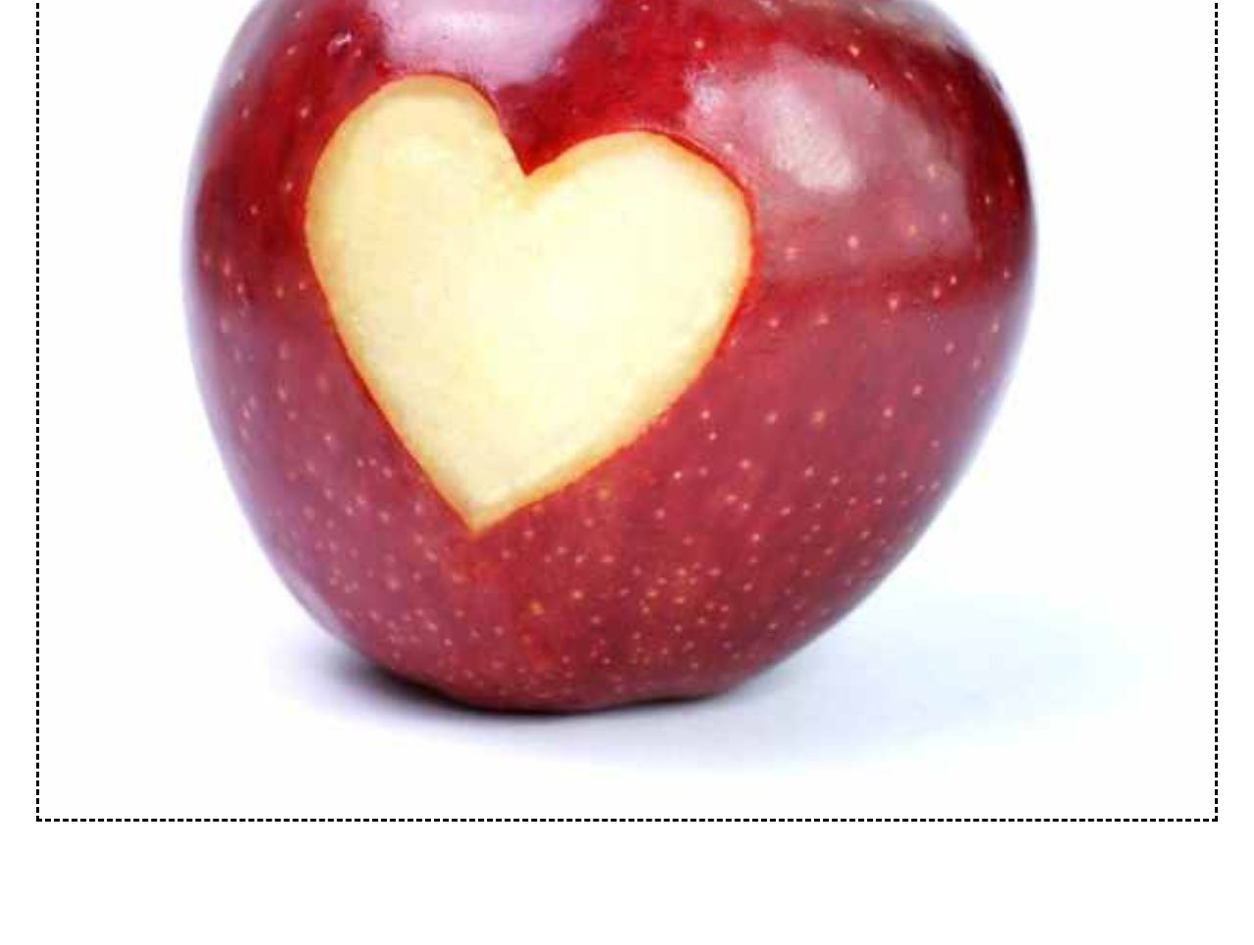
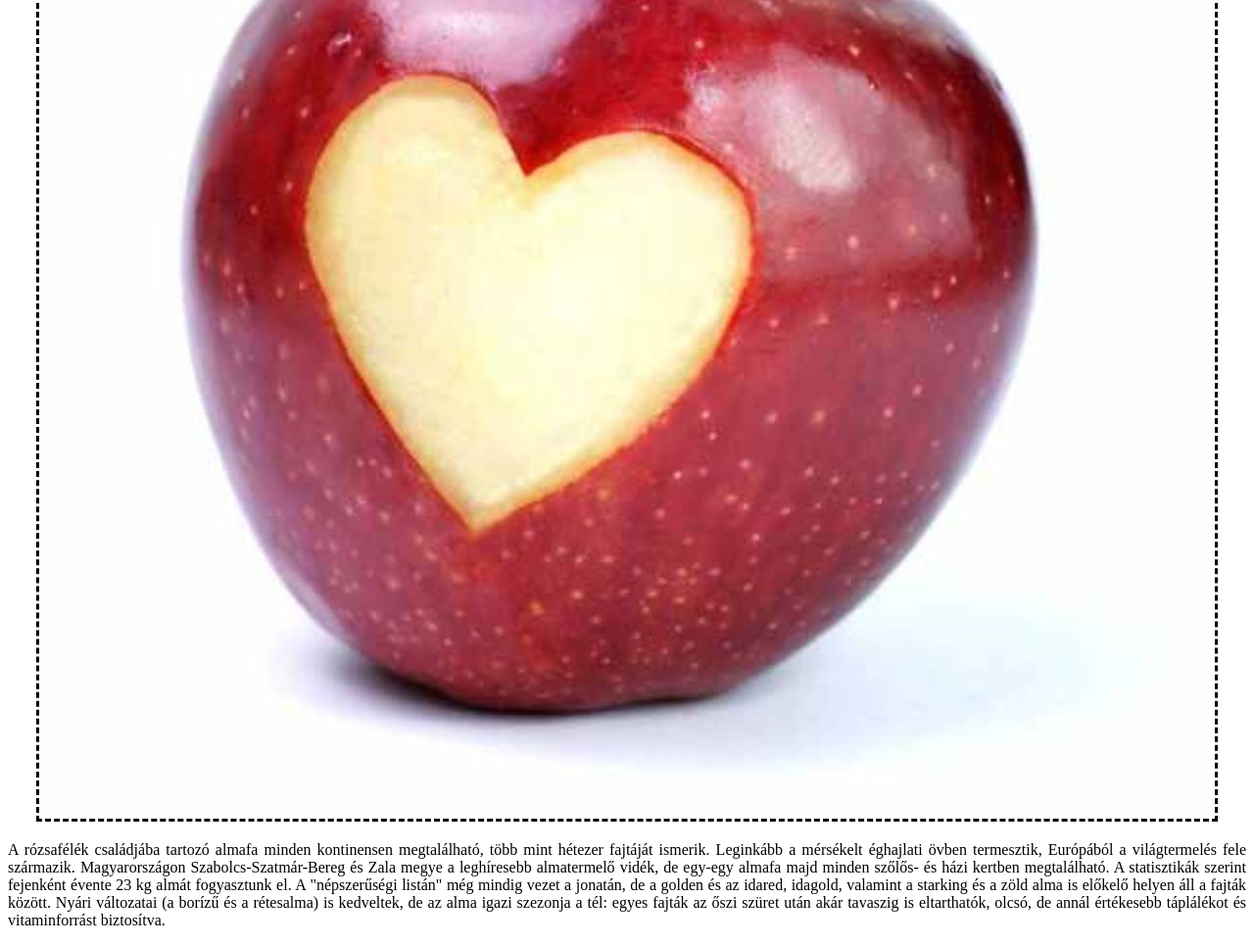
Before and after one commit to dekanypatriikk/alma, a plain HTML site: page index.html in a window 1280 px wide. Shown: the part 447-1412 px from the top of the page at 98% size. Before the commit the page ends 1298 px from the top, so only its background shows below. Drawn offline with Linux system fonts and the light colour scheme.

Commit message:
almakeplinkeles

```diff
--- a/index.html
+++ b/index.html
@@ -10,7 +10,10 @@
 <body>
     <h1>Az alma</h1>
     <div>
-        <img src="alma.jpg" alt="alma" id="alma">
+        <a href="https://flavonklub.bitrix24.site/alma/"><img src="alma.jpg" alt="alma" id="alma"></a>
     </div>
+    <p>
+        A rózsafélék családjába tartozó almafa minden kontinensen megtalálható, több mint hétezer fajtáját ismerik. Leginkább a mérsékelt éghajlati övben termesztik, Európából a világtermelés fele származik. Magyarországon Szabolcs-Szatmár-Bereg és Zala megye a leghíresebb almatermelő vidék, de egy-egy almafa majd minden szőlős- és házi kertben megtalálható. A statisztikák szerint fejenként évente 23 kg almát fogyasztunk el. A "népszerűségi listán" még mindig vezet a jonatán, de a golden és az idared, idagold, valamint a starking és a zöld alma is előkelő helyen áll a fajták között. Nyári változatai (a borízű és a rétesalma) is kedveltek, de az alma igazi szezonja a tél: egyes fajták az őszi szüret után akár tavaszig is eltarthatók, olcsó, de annál értékesebb táplálékot és vitaminforrást biztosítva.
+    </p>
 </body>
 </html>
--- a/style.css
+++ b/style.css
@@ -6,8 +6,13 @@ h1{
 #alma{
     border: 3px;
     border-style: dashed;
+    border-color: black;
 }
 
 div{
     text-align: center;
 }
+
+p{
+    text-align: justify;
+}
```
